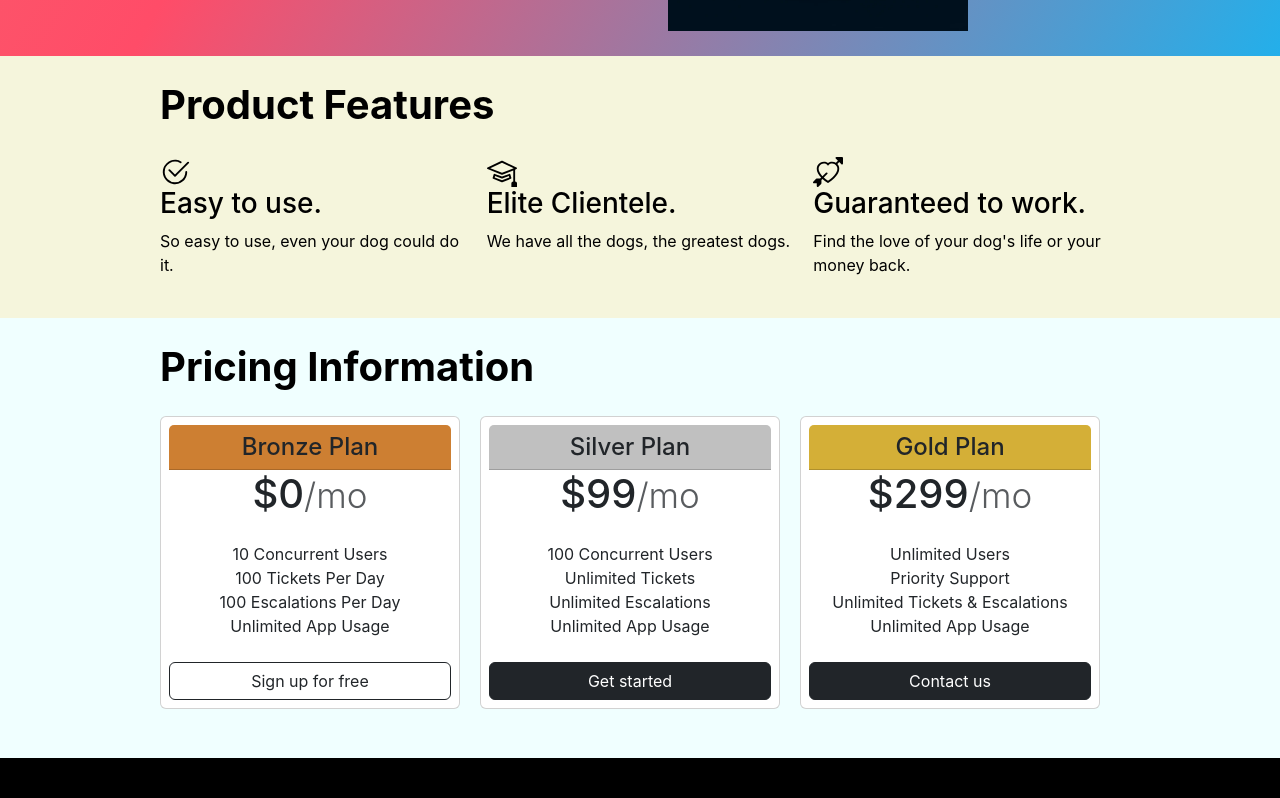
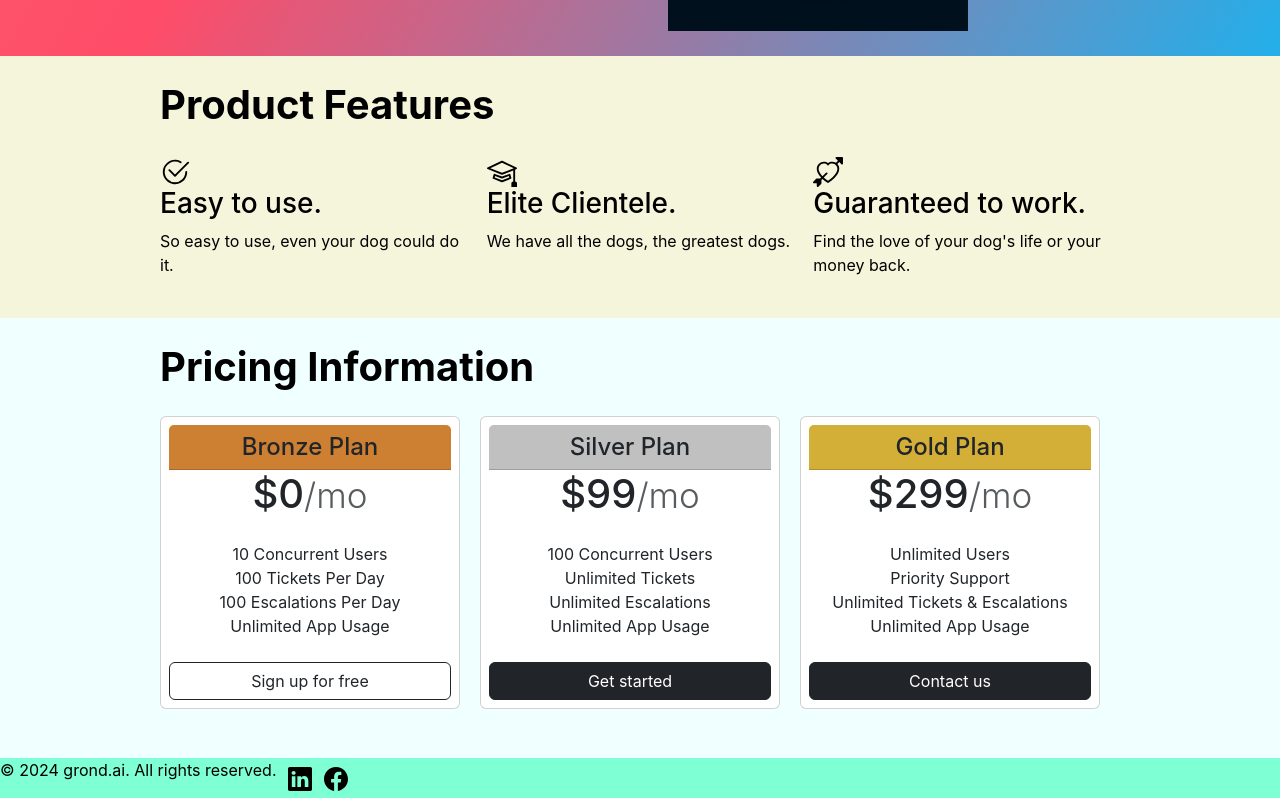
Before and after one commit to Eichhorn-personal/grond-website, a React (Create React App) app: page / in a window 1280 px wide. Shown: the part 334-1132 px from the top of the page. Before the commit the page ends 1092 px from the top, so only its background shows below. Built offline with nearby package versions, Linux system fonts and the light colour scheme.

Commit message:
cge updates

```diff
--- a/src/App.js
+++ b/src/App.js
@@ -5,6 +5,8 @@ import Header from './components/Header';
 import TitleSection from './components/TitleSection';
 import FeaturesSection from './components/FeaturesSection';
 import PricingSection from './components/PricingSection';
+
+import Footer from './components/Footer';
 
 function App() {
 
@@ -20,6 +22,8 @@ function App() {
 
             <PricingSection />
 
+            <Footer />
+
         </div>
     );
 
--- /dev/null
+++ b/src/components/Footer.js
@@ -0,0 +1,28 @@
+import '../css/footer.css';
+
+export default function Footer() {
+
+    const openURL = (url) => {window.open(url, '_blank');}
+
+    return(
+
+        <footer className='custom-footer-flexbox'>
+
+            <p>© 2024 grond.ai. All rights reserved.</p>
+
+            <button type="button" className="btn p-0" onClick= {() => openURL("https://www.linkedin.com")}>
+                <svg className='custom-svg' xmlns="http://www.w3.org/2000/svg" viewBox="0 0 16 16">
+                    <path d="M0 1.146C0 .513.526 0 1.175 0h13.65C15.474 0 16 .513 16 1.146v13.708c0 .633-.526 1.146-1.175 1.146H1.175C.526 16 0 15.487 0 14.854zm4.943 12.248V6.169H2.542v7.225zm-1.2-8.212c.837 0 1.358-.554 1.358-1.248-.015-.709-.52-1.248-1.342-1.248S2.4 3.226 2.4 3.934c0 .694.521 1.248 1.327 1.248zm4.908 8.212V9.359c0-.216.016-.432.08-.586.173-.431.568-.878 1.232-.878.869 0 1.216.662 1.216 1.634v3.865h2.401V9.25c0-2.22-1.184-3.252-2.764-3.252-1.274 0-1.845.7-2.165 1.193v.025h-.016l.016-.025V6.169h-2.4c.03.678 0 7.225 0 7.225z"/>
+                </svg>
+            </button>
+
+            <button type="button" className="btn p-0" onClick= {() => openURL("https://www.linkedin.com")}>
+                <svg className='custom-svg' xmlns="http://www.w3.org/2000/svg" viewBox="0 0 16 16">
+                    <path d="M16 8.049c0-4.446-3.582-8.05-8-8.05C3.58 0-.002 3.603-.002 8.05c0 4.017 2.926 7.347 6.75 7.951v-5.625h-2.03V8.05H6.75V6.275c0-2.017 1.195-3.131 3.022-3.131.876 0 1.791.157 1.791.157v1.98h-1.009c-.993 0-1.303.621-1.303 1.258v1.51h2.218l-.354 2.326H9.25V16c3.824-.604 6.75-3.934 6.75-7.951"/>
+                </svg>
+            </button>
+
+        </footer>
+
+    );
+}
--- a/src/components/PricingSection.js
+++ b/src/components/PricingSection.js
@@ -67,7 +67,7 @@ function PricingSection() {
 
                     <button type="button" class="btn btn-md btn-dark">Contact us</button>
 
-                    </div>
+                </div>
 
             </div>
 
--- /dev/null
+++ b/src/css/footer.css
@@ -0,0 +1,20 @@
+.custom-footer-flexbox {
+    display: flex;
+    gap: 10px;
+    background-color: aquamarine;
+    color: black;
+    bottom: 0;
+    left: 0;
+    width: '100%';
+}
+
+.custom-footer-copywrite {
+    font-size:small;
+    margin-left: 20px;
+    margin: 0;
+}
+
+.custom-svg {
+    width: 24px;
+    fill: black;
+}
```
